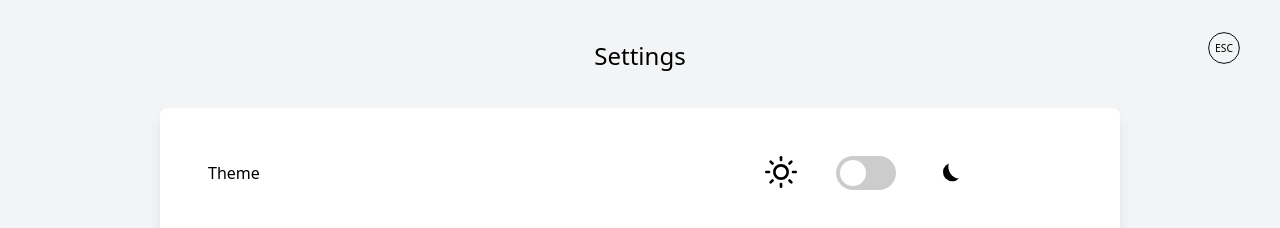
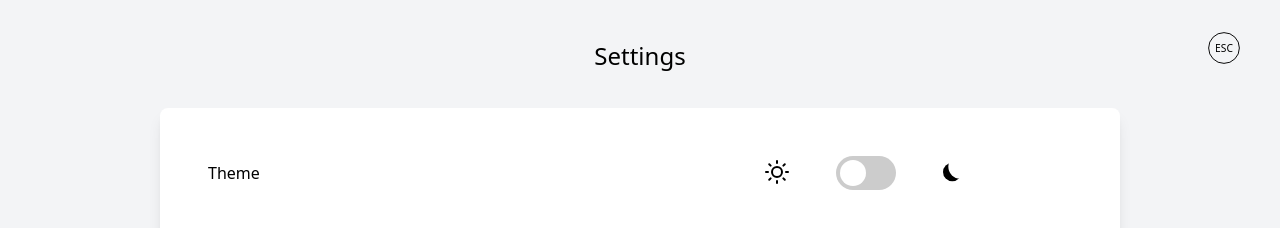
Before and after one commit to henne90gen/yahtzee, a React (Vite) app: page / in a window 1280 px wide. Both pictures are taken after a click on the button 1224 px from the left and 48 px from the top of the page. Shown: the top 228 px of the page. Built offline with nearby package versions, Linux system fonts and the light colour scheme.

Commit message:
Improved layout of sun and moon icons
Closes #14

```diff
--- a/src/components/SettingsView.tsx
+++ b/src/components/SettingsView.tsx
@@ -95,7 +95,7 @@
         <>
             <div className="self-center">{t("settings_Theme")}</div>
             <div className="grid justify-center grid-cols-3">
-                <SunIcon theme={theme} className="justify-self-end" />
+                <SunIcon theme={theme} className="justify-self-end pr-2" />
                 <CheckboxSlider
                     checked={theme === "dark"}
                     onChange={() => dispatch(toggleTheme())}
@@ -109,7 +109,7 @@
 
 function SettingsCard() {
     return (
-        <div className="grid gap-10 grid-cols-2 justify-center rounded-lg shadow-lg p-5 sm:p-10 md:p-12 bg-white dark:bg-gray-600 dark:text-gray-100">
+        <div className="grid gap-10 grid-cols-[1fr_3fr] sm:grid-cols-2 justify-center rounded-lg shadow-lg p-5 sm:p-10 md:p-12 bg-white dark:bg-gray-600 dark:text-gray-100">
             <ThemeSetting />
             <LanguageSetting />
         </div>
```
